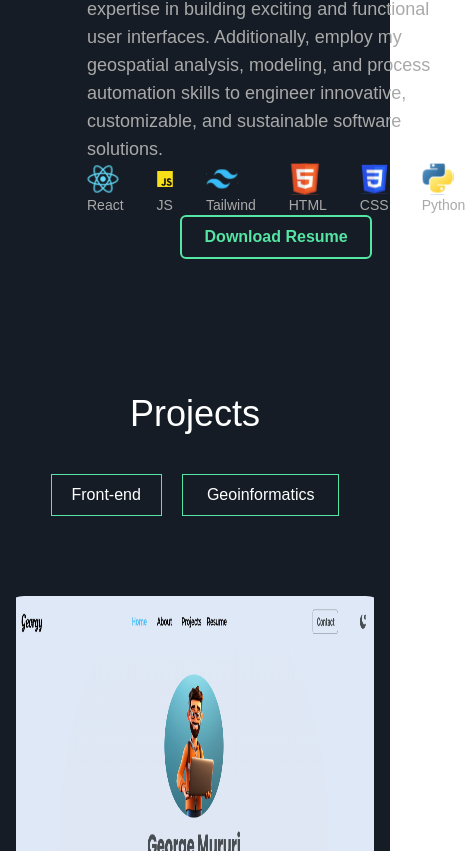
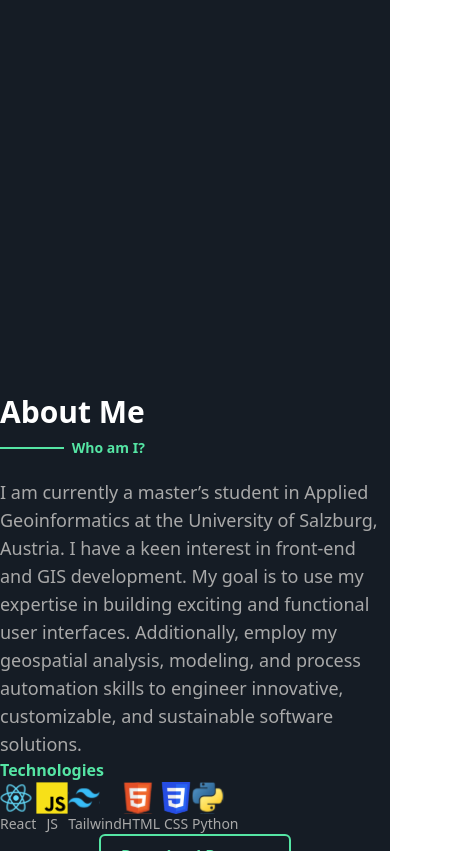
Before and after one commit to Nimrod2022/portfolio-mandela, a React (Vite) app: page / in a window 390 px wide. Shown: the part 1149-2000 px from the top of the page, 465 px wide, since content can reach past the window. Built offline with nearby package versions, Linux system fonts and the light colour scheme; a web font is replaced by a local one.

Commit message:
about width

```diff
--- a/src/components/Home/About.jsx
+++ b/src/components/Home/About.jsx
@@ -5,7 +5,7 @@ const About = ({ darkMode }) => {
   return (
     <>
       <div id="/about" className={darkMode ? "dark" : ""}>
-        <div className="md:px-48 dark:bg-[#151C25] bg-[#F0F0F4] aboutBox md:gap-16 px-8  satoshi md:flex md:pt-40 pt-10  ">
+        <div className=" dark:bg-[#151C25] bg-[#F0F0F4] aboutBox md:gap-16 px-8 md:px-48  satoshi md:flex md:pt-40 pt-10  justify-center ">
           {/* Image */}
 
           <img
@@ -102,7 +102,7 @@ const About = ({ darkMode }) => {
                 </h3>
               </div>
             </div>
-            <div className="resumemobile items-center justify-center md:justify-start flex md:resume md:pt-10 ">
+            <div className="resumemobile items-center justify-center md:justify-start flex md:resume md:pt-20 ">
               <button
                 type="button"
                 className="border-2 border-[#26313F] font-bold dark:hover:bg-[#02D375] hover:border-none dark:hover:text-black hover:text-white hover:bg-[#00142D] dark:border-[#55E5A4] text-md  w-48 rounded-md py-2 px-2 text-[#26313F] dark:text-[#55E5A4]"
--- a/src/components/Home/Dummy.jsx
+++ b/src/components/Home/Dummy.jsx
@@ -5,15 +5,18 @@ const Dummy = ({ darkMode }) => {
   return (
     <>
       <div id="/about" className={darkMode ? "dark" : ""}>
-        <div className="dark:bg-[#151C25] bg-[#F0F0F4] aboutlayout flex mx-auto satoshi ">
-          <div>
+        <div className="dark:bg-[#151C25] bg-[#F0F0F4] ">
+          <div className="container mx-auto md:w-[80%]">
+            <div className="flex justify-center flex-col md:flex-row  items-center gap-10 md:gap-20 ">
+              <div className="w-full h-[555px] md:w-[100%]">
                 <img
                   src={darkMode ? darkModeProfileAbout : lightModeProfileAbout}
                   alt="about-profile"
-              className="h-[555px]"
+                  className="w-full  hidden md:block"
                 />
               </div>
-          <div className="aboutdiv">
+
+              <div className="h-[555px]">
                 <div className="container mx-auto">
                   <div className="max-w-fit">
                     <h1 className="text-3xl pt-10 md:pt-0 text-center md:text-start font-extrabold text-[#000000] dark:text-white">
@@ -28,17 +31,20 @@ const Dummy = ({ darkMode }) => {
                   </div>
                 </div>
 
+
                 <p className=" text-lg pt-5 text-[#686565] dark:text-[#A9A9A9] md:text-start">
-              I am currently a master’s student in Applied Geoinformatics at the
-              University of Salzburg, Austria. I have a keen interest in
-              front-end and GIS development. My goal is to use my expertise in
-              building exciting and functional user interfaces. Additionally,
-              employ my geospatial analysis, modeling, and process automation
-              skills to engineer innovative, customizable, and sustainable
-              software solutions.
+                  I am currently a master’s student in Applied Geoinformatics at
+                  the University of Salzburg, Austria. I have a keen interest in
+                  front-end and GIS development. My goal is to use my expertise
+                  in building exciting and functional user interfaces.
+                  Additionally, employ my geospatial analysis, modeling, and
+                  process automation skills to engineer innovative,
+                  customizable, and sustainable software solutions.
                 </p>
 
-            <div className="flex   technologies">
+                <h3 className="text-[#26313F] md:my-5 font-semibold dark:text-[#55E5A4]">Technologies</h3>
+
+                <div className="flex md:pb-7  md:gap-8">
                   <div>
                     <img
                       src="/assets/react.svg"
@@ -103,7 +109,7 @@ const Dummy = ({ darkMode }) => {
                   </div>
                 </div>
 
-            <div className=" items-center justify-center md:justify-start flex md:resume md:pt-10 ">
+                <div className=" items-center justify-center md:justify-start flex ">
                   <button
                     type="button"
                     className="border-2 border-[#26313F] font-bold dark:hover:bg-[#02D375] hover:border-none dark:hover:text-black hover:text-white hover:bg-[#00142D] dark:border-[#55E5A4] text-md  w-48 rounded-md py-2 px-2 text-[#26313F] dark:text-[#55E5A4]"
@@ -116,6 +122,8 @@ const Dummy = ({ darkMode }) => {
               </div>
             </div>
           </div>
+        </div>
+      </div>
     </>
   );
 };
--- a/src/components/Projects/Projects.jsx
+++ b/src/components/Projects/Projects.jsx
@@ -37,7 +37,7 @@ const Projects = ({ darkMode }) => {
 
   return (
     <section className={darkMode ? "dark" : ""}>
-      <div className="satoshi dark:bg-[#151C25] bg-[#F0F0F4] md:pt-32 pt-20 mx-auto">
+      <div className="satoshi dark:bg-[#151C25] bg-[#F0F0F4] md:pt-32 pt-20 ">
         <h1
           id="/projects"
           className="text-center text-[#151C25] dark:text-white text-4xl"
@@ -78,7 +78,7 @@ const Projects = ({ darkMode }) => {
             Geoinformatics
           </button>
         </div>
-        <div className="satoshi flex gap-10 flex-wrap md:py-20 justify-center dark:bg-[#151C25] bg-[#F0F0F4] pt-20">
+        <div className="satoshi flex gap-10 w-[100%] flex-wrap md:py-20 justify-center dark:bg-[#151C25] bg-[#F0F0F4] pt-20">
           {/* Render filtered projects */}
           {filteredProjects.map((project, index) => (
             <ProjectsDiv
--- a/src/index.css
+++ b/src/index.css
@@ -136,8 +136,8 @@ top: 50px;
 }
 
 .image{
-  width: 599px;
-  height: 480px;
+  width: 550px;
+  height: 400px;
   gap: 0px;
   opacity: 0px;
   position:relative;
```
Lines whose indentation alone changed are shown as unchanged.
